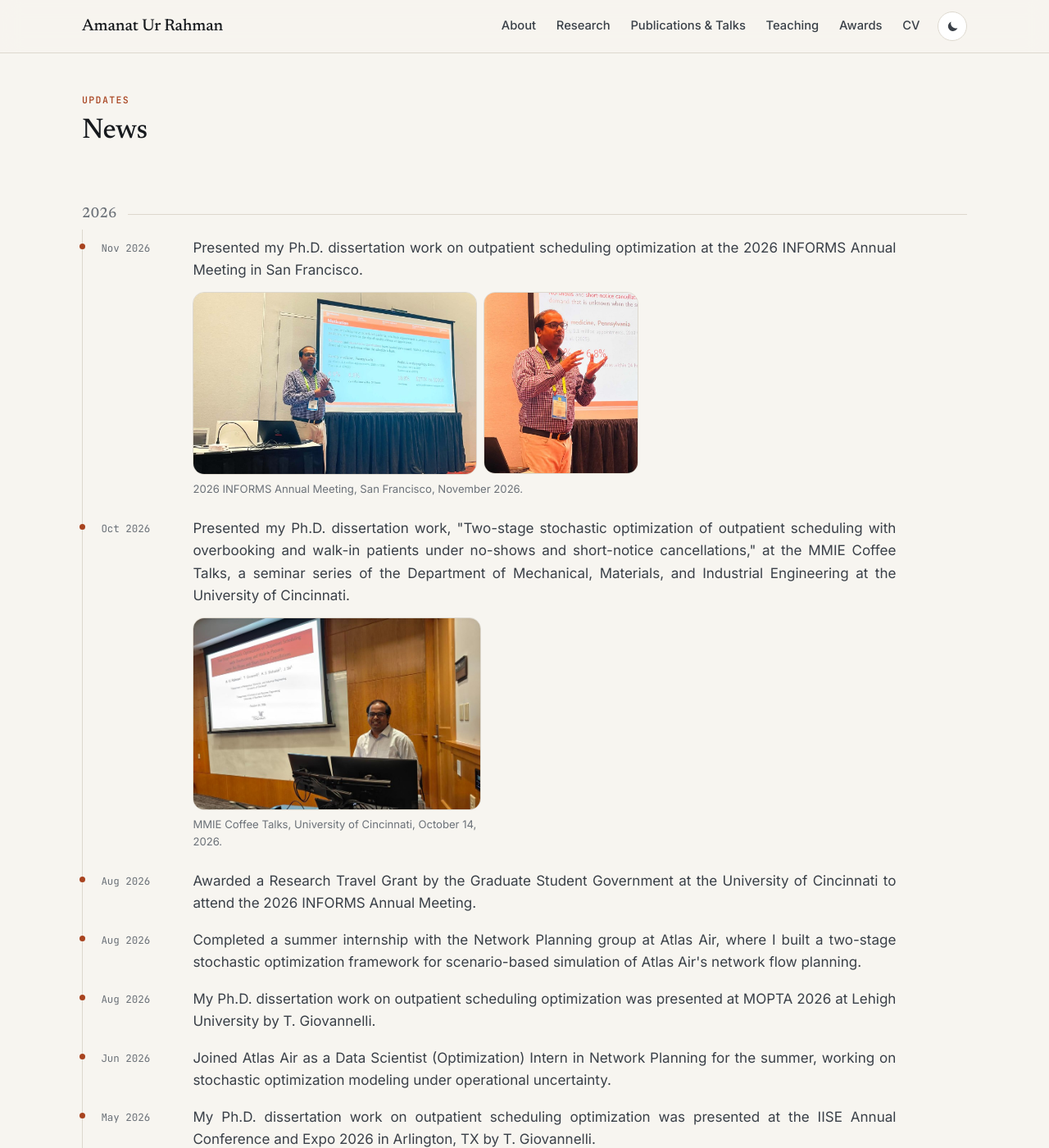
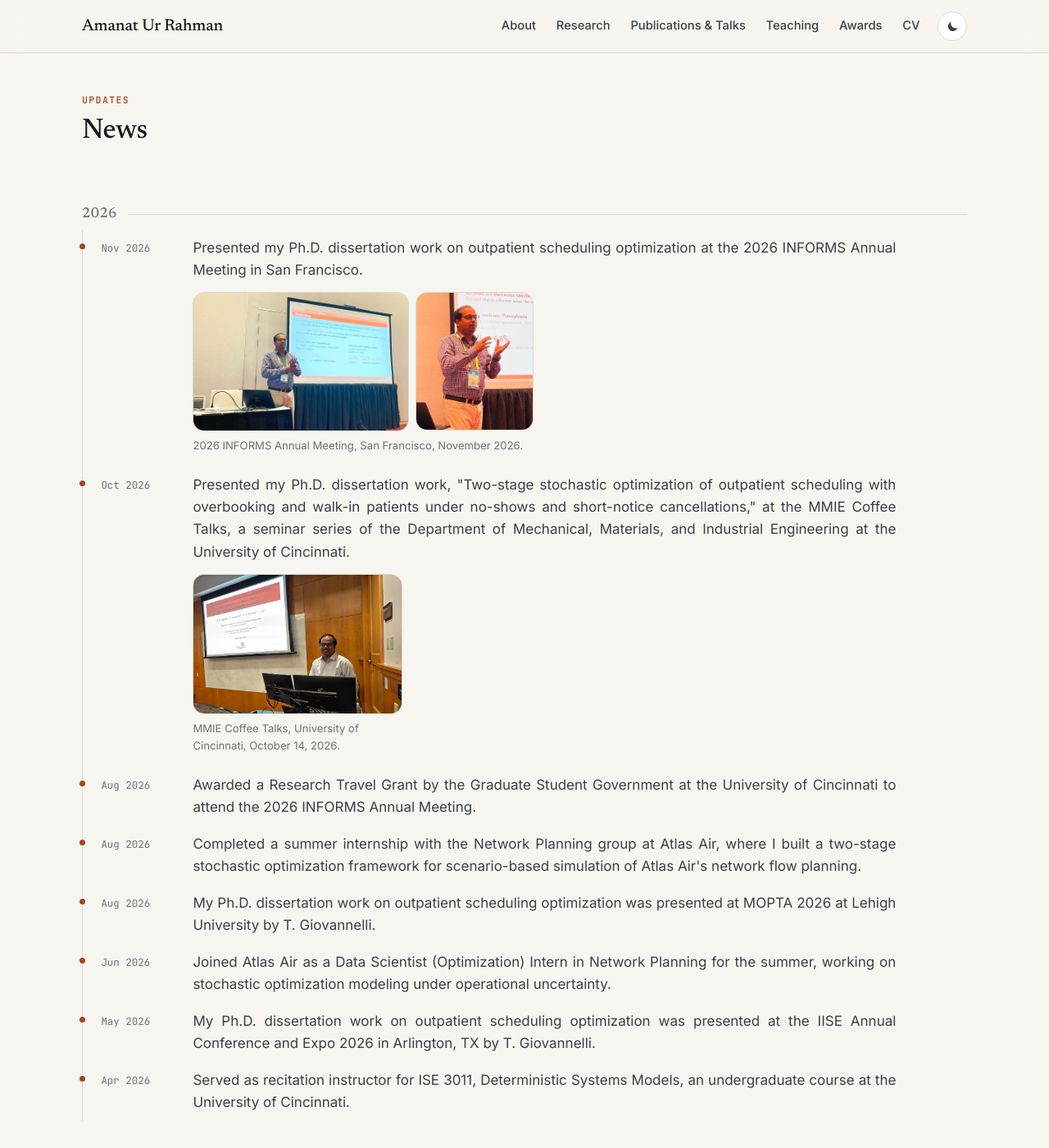
Before and after one commit to amanat-rahman/amanat-rahman.github.io, a Jekyll site: the page built from news.html, in a window 1280 px wide and 1400 px high. Shown: the whole window at 82% size. Built offline with Jekyll 4.4.1, drawn with Linux system fonts in a browser that asks for light colours.

Commit message:
Smaller news photos; keep multi-photo items side by side; cache-bust CSS and JS
Co-Authored-By: Claude Opus 5.5 <noreply@anthropic.com>
Claude-Session: https://claude.ai/code/session_012gzcHSSbTY5Xckd1ycFgL5

```diff
--- a/_includes/head.html
+++ b/_includes/head.html
@@ -23,7 +23,7 @@
 <link rel="preconnect" href="https://fonts.googleapis.com">
 <link rel="preconnect" href="https://fonts.gstatic.com" crossorigin>
 <link href="https://fonts.googleapis.com/css2?family=Newsreader:ital,opsz,wght@0,6..72,400;0,6..72,500;0,6..72,600;1,6..72,400;1,6..72,500&family=Inter:wght@400;500;600&family=JetBrains+Mono:wght@400;500&display=swap" rel="stylesheet">
-<link rel="stylesheet" href="{{ '/assets/css/style.css' | relative_url }}">
+<link rel="stylesheet" href="{{ '/assets/css/style.css' | relative_url }}?v={{ site.time | date: '%s' }}">
 <script>
   // Apply the saved theme before first paint to avoid a flash.
   (function () {
--- a/_layouts/default.html
+++ b/_layouts/default.html
@@ -10,6 +10,6 @@
 {{ content }}
 </main>
 {% include footer.html %}
-<script src="{{ '/assets/js/site.js' | relative_url }}" defer></script>
+<script src="{{ '/assets/js/site.js' | relative_url }}?v={{ site.time | date: '%s' }}" defer></script>
 </body>
 </html>
--- a/assets/css/style.css
+++ b/assets/css/style.css
@@ -229,11 +229,11 @@ a.email:hover { color: var(--accent); }
 .news__item::before { content: ""; position: absolute; left: calc(-1.4rem - 4px); top: 1.05rem; width: 7px; height: 7px; border-radius: 50%; background: var(--accent); }
 .news__date { font-family: var(--font-mono); font-size: .78rem; color: var(--muted); padding-top: .25rem; }
 .news__text { color: var(--ink-2); max-width: 80ch; }
-.news__figure { margin: .8rem 0 .4rem; max-width: 22rem; }
+.news__figure { margin: .8rem 0 .4rem; max-width: 16rem; }
 .news__figure img { width: 100%; height: auto; border-radius: var(--radius); border: 1px solid var(--line); }
 .news__figure figcaption { margin-top: .45rem; font-size: .82rem; color: var(--muted); }
-.news__figure--gallery { max-width: 34rem; }
-.news__gallery { display: grid; gap: .5rem; align-items: start; }
+.news__figure--gallery { max-width: 26rem; }
+.news__gallery { display: grid; grid-auto-flow: column; gap: .5rem; align-items: start; }
 .news__gallery a { display: block; }
 
 /* Research projects ------------------------------------------------------ */
```
